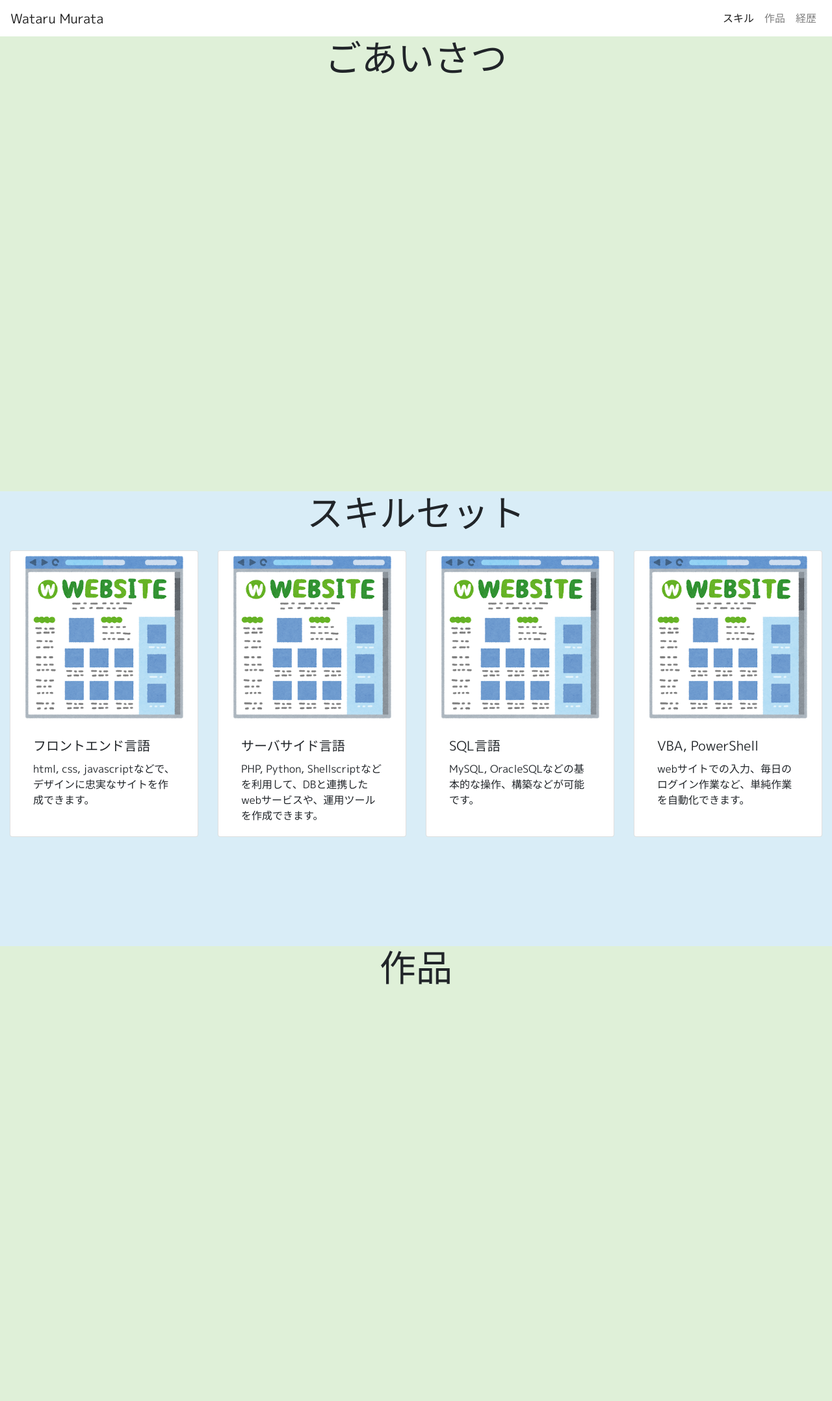
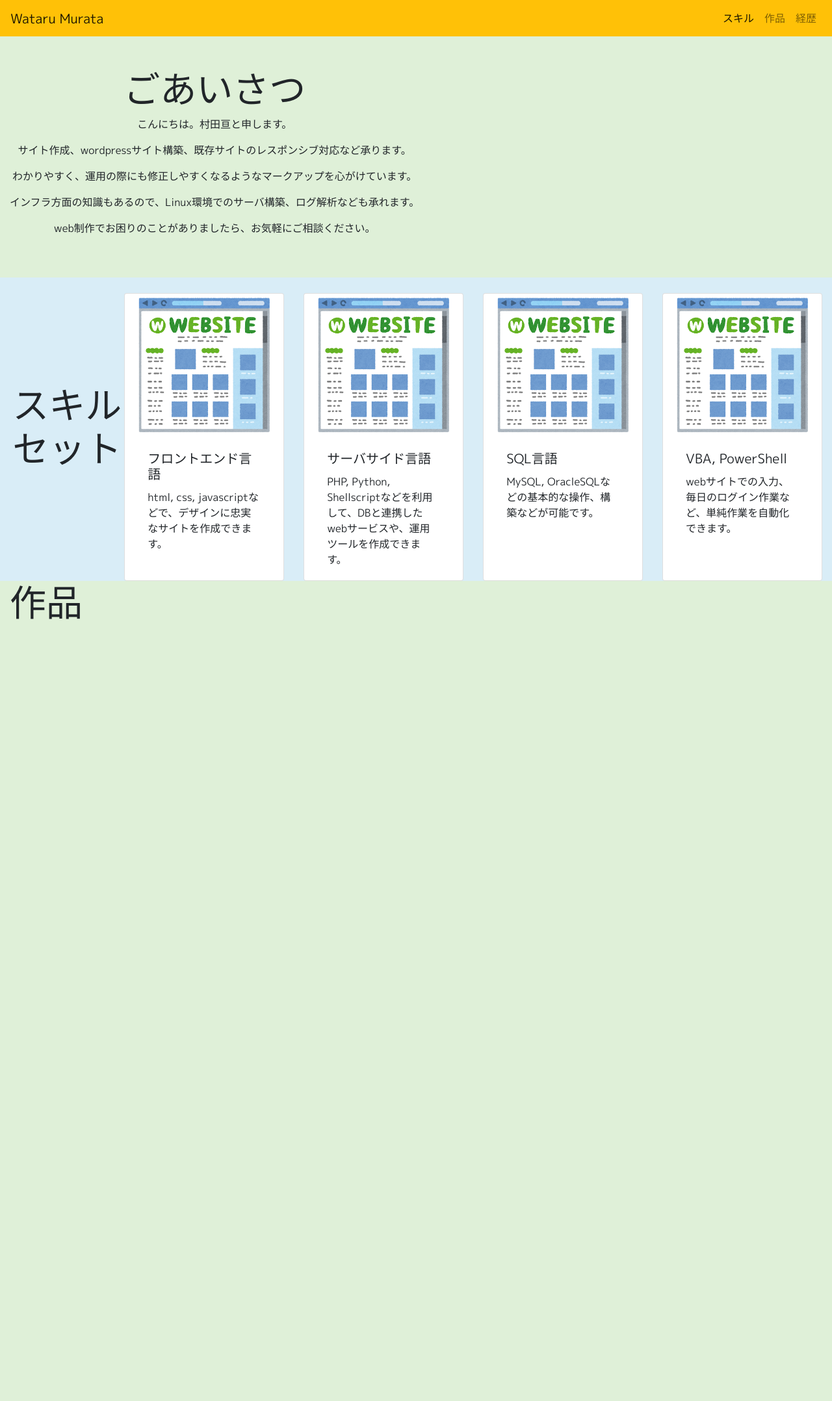
Before and after one commit to tarurata/portfolio, a PHP site: page /index.html in a window 1280 px wide. Shown: the whole page at 65% size. After the commit the page ends 953 px from the top, so only its background shows below. Run offline with PHP 8.4, Linux system fonts and the light colour scheme; some libraries are stand-ins or nearby versions.

Commit message:
add aisatsu

```diff
--- a/css/style.css
+++ b/css/style.css
@@ -15,7 +15,13 @@ body{
 }
 
 .container {
-    height:  700px;
+    display:flex;
+    vertical-align:center;
+    align-items:center;
+}
+
+
+.contents {
 }
 
 .container.skills {
--- a/index.html
+++ b/index.html
@@ -16,7 +16,7 @@
   <body>
 
     <!--ナビゲーションバー-->
-    <nav class="navbar navbar-expand-lg navbar-light"> <a class="navbar-brand" href="#">Wataru Murata</a>
+    <nav class="navbar navbar-expand-lg navbar-light bg-warning sticky-top"> <a class="navbar-brand" href="#">Wataru Murata</a>
       <button class="navbar-toggler" type="button" data-toggle="collapse" data-target="#navbarSupportedContent" aria-controls="navbarSupportedContent" aria-expanded="false" aria-label="Toggle navigation">
         <span class="navbar-toggler-icon"></span>
       </button>
@@ -37,11 +37,14 @@
 
     <!--あいさつコンテナ -->
     <!--<div class="works container d-flex align-items-center col-auto"> -->
-    <div class="works container align-middle col-auto">
+    <div class="works container col-auto ">
+        <div class="contents my-5">
       <h2 class="display-4 text-center">ごあいさつ</h2>
-
-
-
+      <p class="text-center">こんにちは。村田亘と申します。</p> <p class="text-center">サイト作成、wordpressサイト構築、既存サイトのレスポンシブ対応など承ります。</p>
+      <p class="text-center">わかりやすく、運用の際にも修正しやすくなるようなマークアップを心がけています。</p>
+      <p class="text-center">インフラ方面の知識もあるので、Linux環境でのサーバ構築、ログ解析なども承れます。</p>
+      <p class="text-center">web制作でお困りのことがありましたら、お気軽にご相談ください。</p>
+</div>
     </div>
     <!--スキルセットコンテナ-->
     <div class="skills container col-auto" >
```
